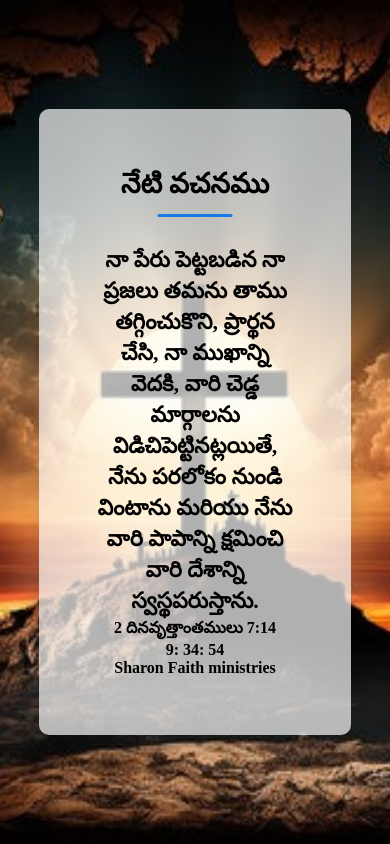
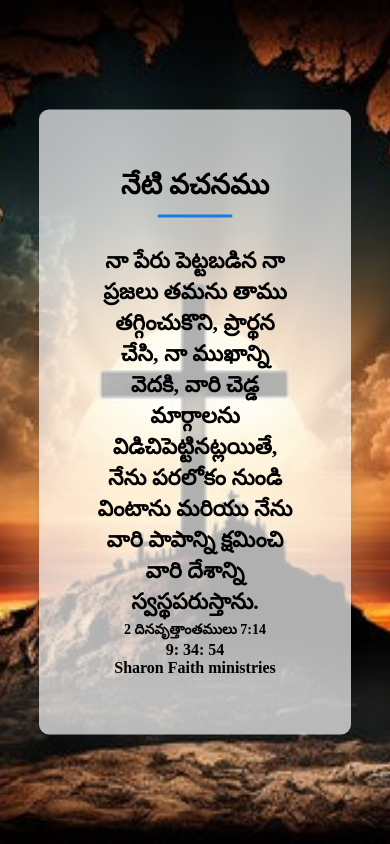
Before and after one commit to Abhishek1234563/Sharon, a plain HTML site: page telugu.html in a window 390 px wide. Drawn offline with Linux system fonts and the light colour scheme.

Commit message:
Update telugu.css

```diff
--- a/telugu.css
+++ b/telugu.css
@@ -72,6 +72,9 @@ p{
         position: relative;
         font: weight 400px;;
     }
+    span{
+        font-size: 14px;
+    }
 
 }
 
@@ -90,4 +93,7 @@ p{
         position: relative;
         font: weight 400px;;
     }
+    span{
+        font-size: 14px;
+    }
 }
```
